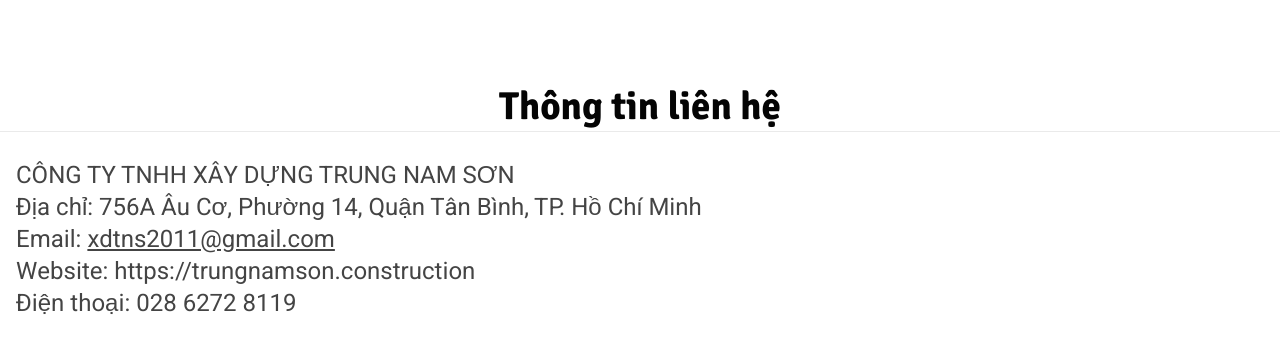
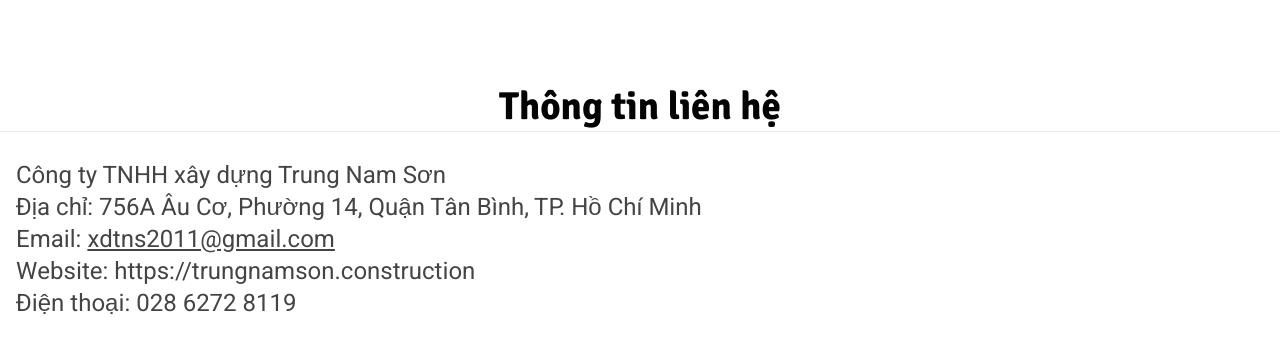
Before and after one commit to brokenricefilms/trungnamson, an Astro site: page /contact in a window 1280 px wide. Shown: the part 442-800 px from the top of the page. Built offline with nearby package versions, Linux system fonts and the light colour scheme; Astro itself is replaced by a stand-in of ours; some packages are replaced by stand-ins of ours; what tailwind-bootstrap-grid would draw is missing.

Commit message:
fix: typo

```diff
--- a/src/content/homepage/index.md
+++ b/src/content/homepage/index.md
@@ -1,7 +1,7 @@
 ---
 # Banner
 banner:
-  title: "Công Ty TNHH Trung Nam Sơn"
+  title: "Công Ty TNHH xây dựng Trung Nam Sơn"
   content: "Trung Nam Sơn là Nhà Thầu đáng tin cậy cho tất cả các công trình với đội ngũ cán bộ, nhân viên kỹ thuật có trình độ tay nghề cao, năng động và đầy sáng tạo. 中南山公司為所有工程可靠承包商，其中具有高程度、靈活並充滿創意之專業幹部及技術人員隊伍。"
   image: "/images/banner.png"
   button:
--- a/src/pages/contact.astro
+++ b/src/pages/contact.astro
@@ -19,7 +19,7 @@ const { title, description, meta_title, image } = entry.data;
       class="border-t border-border py-7 dark:border-darkmode-border text-2xl"
     >
       <div class="container">
-        <p>CÔNG TY TNHH XÂY DỰNG TRUNG NAM SƠN</p>
+        <p>Công ty TNHH xây dựng Trung Nam Sơn</p>
         <p>Địa chỉ: 756A Âu Cơ, Phường 14, Quận Tân Bình, TP. Hồ Chí Minh</p>
         <p>
           Email: <a class="underline" href="mailto:xdtns2011@gmail.com"
```
